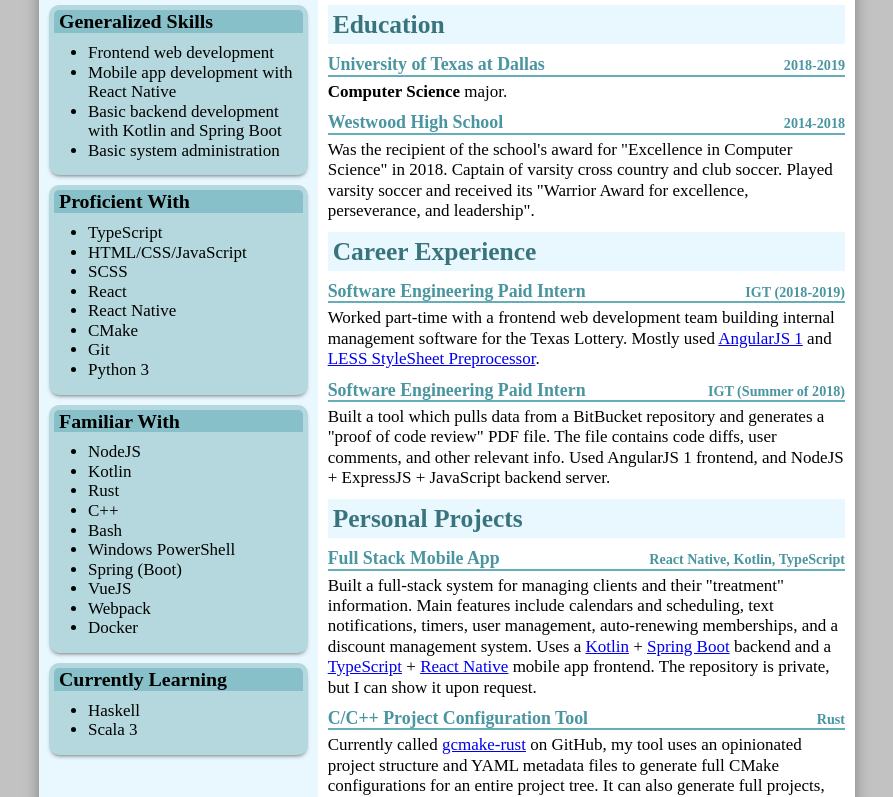
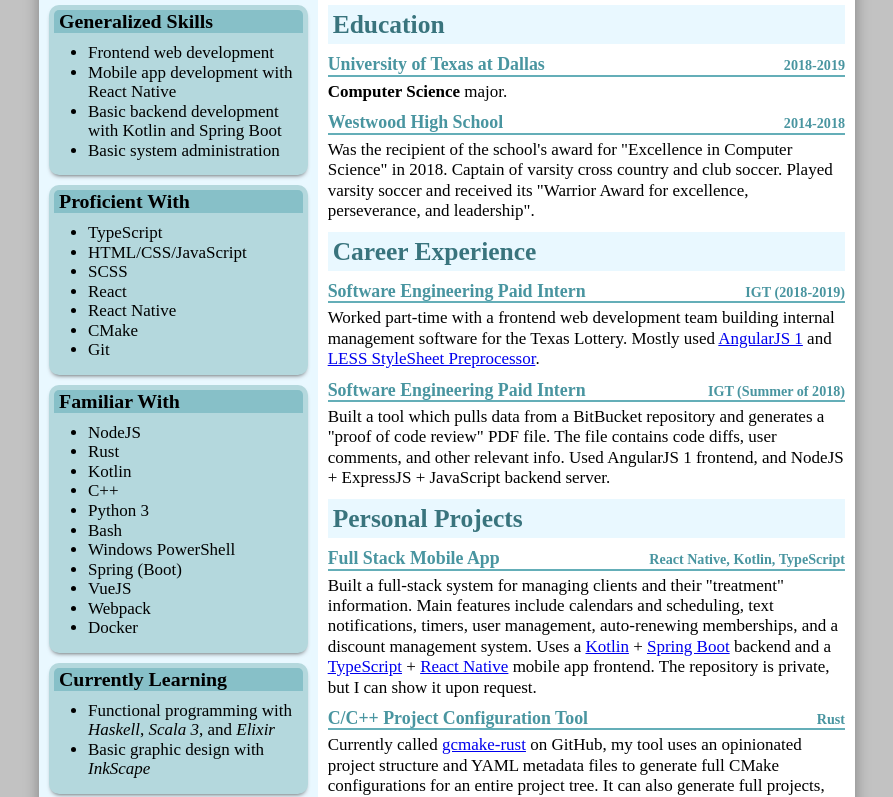
Before and after one commit to scupit/SkylarCupitResume, a website built with Vite: page index.html in a window 1280 px wide. Shown: the part 155-952 px from the top of the page, without its empty margins (193-1086 px from the left). Built offline with nearby package versions, Linux system fonts and the light colour scheme.

Commit message:
Modified 'familiar' skill order to better reflect proficiency level. Added graphic design and 'Elixir' to learning section

```diff
--- a/index.html
+++ b/index.html
@@ -77,7 +77,6 @@
                 <li>React Native</li>
                 <li>CMake</li>
                 <li>Git</li>
-                <li>Python 3</li>
               </ul>
             </div>
 
@@ -85,9 +84,10 @@
               <h3>Familiar With</h3>
               <ul>
                 <li>NodeJS</li>
+                <li>Rust</li>
                 <li>Kotlin</li>
-                <li>Rust</li>
                 <li>C++</li>
+                <li>Python 3</li>
                 <li>Bash</li>
                 <li>Windows PowerShell</li>
                 <li>Spring (Boot)</li>
@@ -100,8 +100,8 @@
             <div class="tools-list-container">
               <h3>Currently Learning</h3>
               <ul>
-                <li>Haskell</li>
-                <li>Scala 3</li>
+                <li>Functional programming with <i>Haskell</i>, <i>Scala 3</i>, and <i>Elixir</i></li>
+                <li>Basic graphic design with <i>InkScape</i></li>
               </ul>
             </div>
           </div>
```
